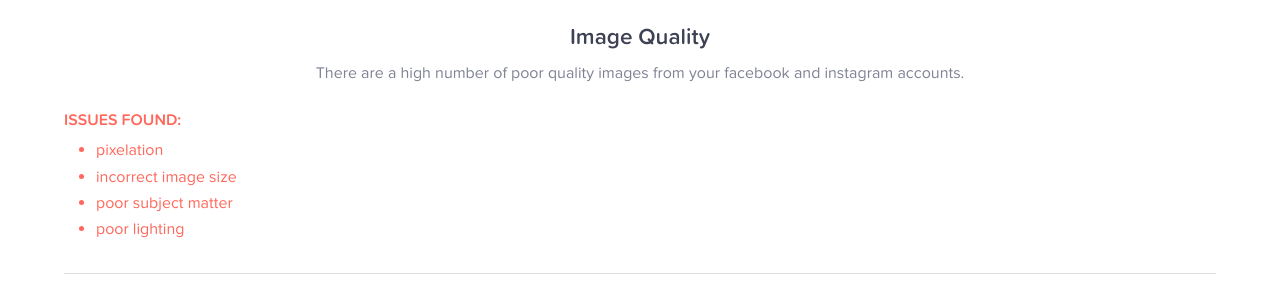
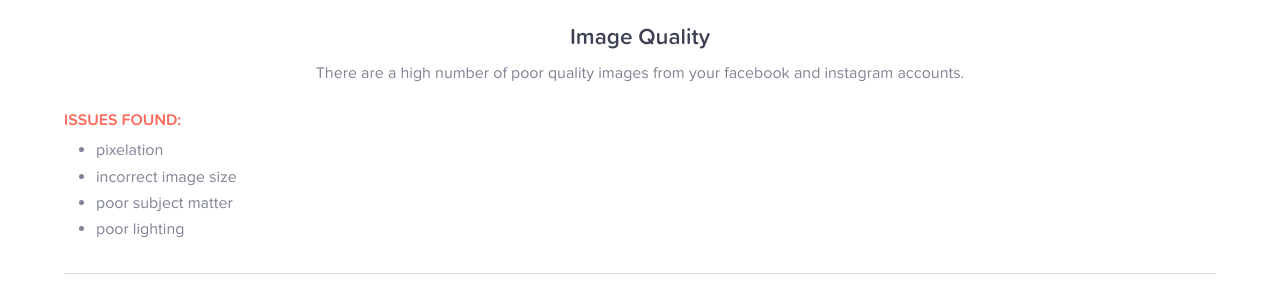
Before and after one commit to LukanX/compass-static, a plain HTML site: page image-quality.html in a window 1280 px wide. Shown: the top 287 px of the page. Drawn offline with nearby package versions, Linux system fonts and the light colour scheme.

Commit message:
Fixed issues list

```diff
--- a/style/Sass/layout.scss
+++ b/style/Sass/layout.scss
@@ -336,7 +336,7 @@ ul.check-list{
 }
 
 ul.issues-list li{
-  color: $red;
+  color: $dark-gray;
   margin-bottom: .25em;
 }
 
```
Also changed, not shown: style/style.css, 1 other file.
